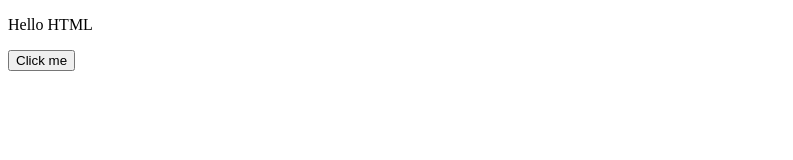
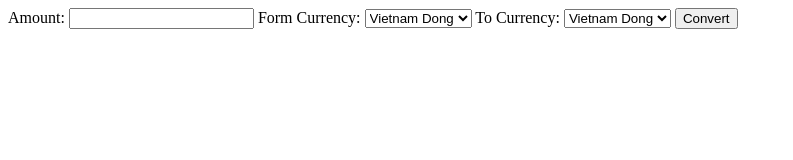
Before and after one commit to minhanh2018/my-second-project, a plain HTML site: page index.html in a window 1280 px wide. Shown: the whole page, without its empty margins (0-793 px from the left). Drawn offline with Linux system fonts and the light colour scheme.

Commit message:
assignment session2

```diff
--- a/example.js
+++ b/example.js
@@ -1,8 +1,85 @@
-function doClick() {
-    let change = document.getElementById("demo");
-    if(change.innerHTML = "Hello HTML") {
-        change.innerHTML = "Hello JS";
-    } else {
-        change.innerHTML = "Hello HTML";
+// let inputWidth;
+// let inputWeight;
+//
+// inputWidth = prompt("Input width: ");
+// inputWeight = prompt("Input weight: ");
+//
+// let width = parseInt(inputWidth);
+// let weight = parseInt(inputWeight);
+//
+// let area = width * weight;
+//
+// document.writeln("Area = " + area);
+
+// let i = 10;
+// let f = 20.5;
+// let b = true;
+// let s = 'Hà Nội';
+//
+// document.writeln('i = ' + i);
+// document.writeln('</br>');
+// document.writeln('b = ' + b);
+// document.writeln('</br>');
+// document.writeln('f = ' + f);
+// document.writeln('</br>');
+// document.writeln('s = ' + s);
+
+// let width = parseInt(prompt("Input width"));
+// let height = parseInt(prompt("Input height"));
+// let area = width * height;
+// alert('Area = ' + area);
+
+// let firstNumber = parseInt(prompt("Input first number:"));
+// let secondNumber = parseInt(prompt("Input second number: "));
+//
+//     if(firstNumber % secondNumber === 0) {
+//         alert(firstNumber + " is multiple of " + secondNumber);
+//     } else {
+//         alert(firstNumber + " is not multiple of " + secondNumber);
+//     }
+
+// 1 - AVERAGE GRADE
+// let physical = parseInt(prompt("Input physical grade: "));
+// let math = parseInt(prompt("Input math grade: "));
+// let biology = parseInt(prompt("Input biology grade: "));
+//
+// if(physical < 0 && math < 0 && biology < 0) {
+//     alert("Wrong input");
+// } else {
+//     let average = (physical + math + biology)/3;
+//     alert("Average grade: " + average);
+// }
+
+// 2 - C TO F
+// let celsius = parseInt(prompt("Celsius: "));
+// let fahrenheit = parseInt(celsius * 9 / 5 + 32);
+// alert('Fahrenheit  = ' + fahrenheit);
+
+// 3
+// let radius = parseInt(prompt('Input radius: '));
+// let s = radius * radius * Math.PI;
+// let p = radius * 2 * Math.PI;
+// alert('S = ' + s + ' and P = ' + p);
+
+
+function convertMoney() {
+    let money = document.getElementById("money").value;
+    let amount = parseInt(money);
+    let firstSelect = document.getElementById("from-currency").value;
+// let fromCurrency = firstSelect.options[firstSelect.selectedIndex].value;
+    let secondSelect = document.getElementById("to-currency").value;
+    if (isNaN(amount)) {
+        alert("Input money !");
     }
+    if (firstSelect === "Vietnam Dong" && secondSelect === "USD") {
+        amount /= 23000;
+    }
+    if ((firstSelect === "Vietnam Dong" && secondSelect === "Vietnam Dong") || (firstSelect === "USD" && secondSelect === "USD")) {
+        amount = amount;
+    }
+    if (firstSelect === "USD" && secondSelect === "Vietnam Dong") {
+        amount *= 23000;
+    }
+    document.writeln("Result = " + amount);
+    console.log(firstSelect);
 }
--- a/index.html
+++ b/index.html
@@ -6,10 +6,19 @@
           content="width=device-width, user-scalable=no, initial-scale=1.0, maximum-scale=1.0, minimum-scale=1.0">
     <meta http-equiv="X-UA-Compatible" content="ie=edge">
     <title>Document</title>
-    <script src="example.js"></script>
+
 </head>
 <body>
-    <p id="demo">Hello HTML</p>
-<button type="button" onclick="doClick()">Click me</button>
+    Amount: <input type="text" id="money">
+    Form Currency: <select id="from-currency">
+        <option value="Vietnam Dong">Vietnam Dong</option>
+        <option value="USD">USD</option>
+    </select>
+    To Currency: <select id="to-currency">
+        <option value="Vietnam Dong">Vietnam Dong</option>
+        <option value="USD">USD</option>
+    </select>
+    <button type="submit" onclick="convertMoney()">Convert</button>
+    <script src="example.js"></script>
 </body>
 </html>
```
